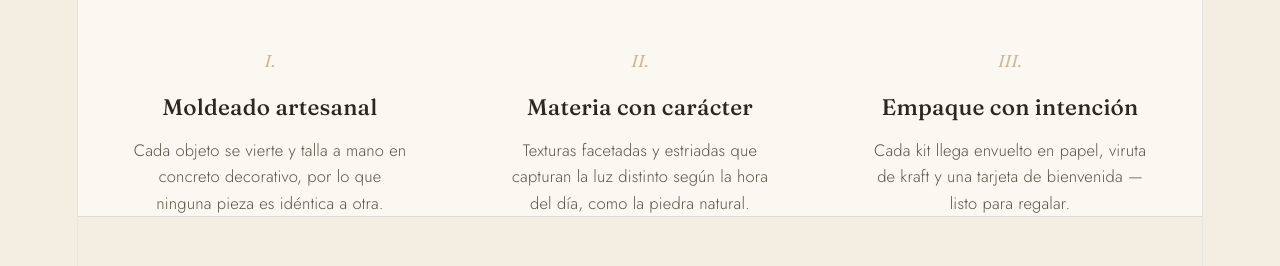
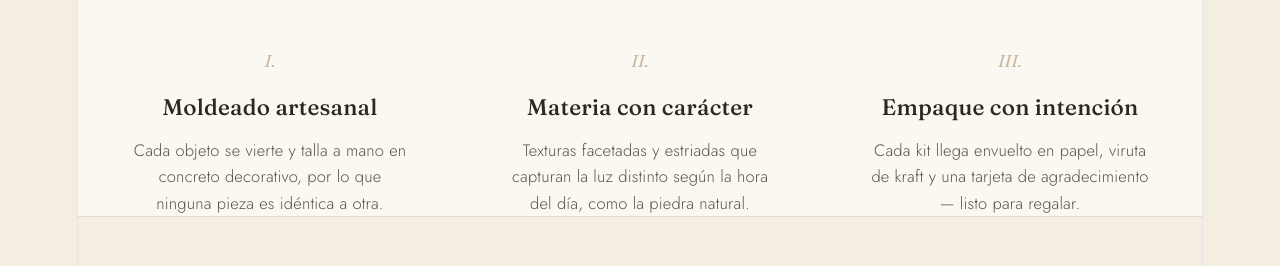
Before and after one commit to BryanBrack/marfil-nube, a React (Vite) app: page / in a window 1280 px wide. Shown: the part 920-1186 px from the top of the page. Built offline with nearby package versions, Linux system fonts and the light colour scheme.

Commit message:
fix: text

```diff
--- a/src/components/Cta.jsx
+++ b/src/components/Cta.jsx
@@ -3,7 +3,7 @@ export default function Cta() {
     <section className="cta">
       <div className="container">
         <span className="eyebrow">Reserva tu kit</span>
-        <h2 className="serif">Elige el ritual que quieres regalarte</h2>
+        <h2 className="serif">Elige el ritual que quieres regalar</h2>
         <p>Producción artesanal en lotes limitados desde Bogotá. Escríbenos para conocer disponibilidad y tiempos de entrega.</p>
         <p style={{ color: 'var(--ink-soft)', maxWidth: '520px', margin: '0 auto 38px' }}>
           Podemos personalizar la selección de piezas y ayudarte a preparar un regalo listo para sorprender.
--- a/src/components/Gallery.jsx
+++ b/src/components/Gallery.jsx
@@ -12,7 +12,7 @@ export default function Gallery() {
         </div>
         <div className="gallery-grid">
           <div className="gallery-item">
-            <img src={galleryPack} alt="Kit Luz y Calma recién desempacado con ramas de eucalipto y tarjeta de bienvenida" />
+            <img src={galleryPack} alt="Kit Luz y Calma recién desempacado con ramas de eucalipto y tarjeta de agradecimiento" />
             <span className="g-tag">El empaque</span>
           </div>
           <div className="gallery-item">
--- a/src/components/Philosophy.jsx
+++ b/src/components/Philosophy.jsx
@@ -21,7 +21,7 @@ export default function Philosophy() {
           <div className="phil-item">
             <span className="num">III.</span>
             <h3 className="serif">Empaque con intención</h3>
-            <p>Cada kit llega envuelto en papel, viruta de kraft y una tarjeta de bienvenida — listo para regalar.</p>
+            <p>Cada kit llega envuelto en papel, viruta de kraft y una tarjeta de agradecimiento — listo para regalar.</p>
           </div>
         </div>
       </div>
```
